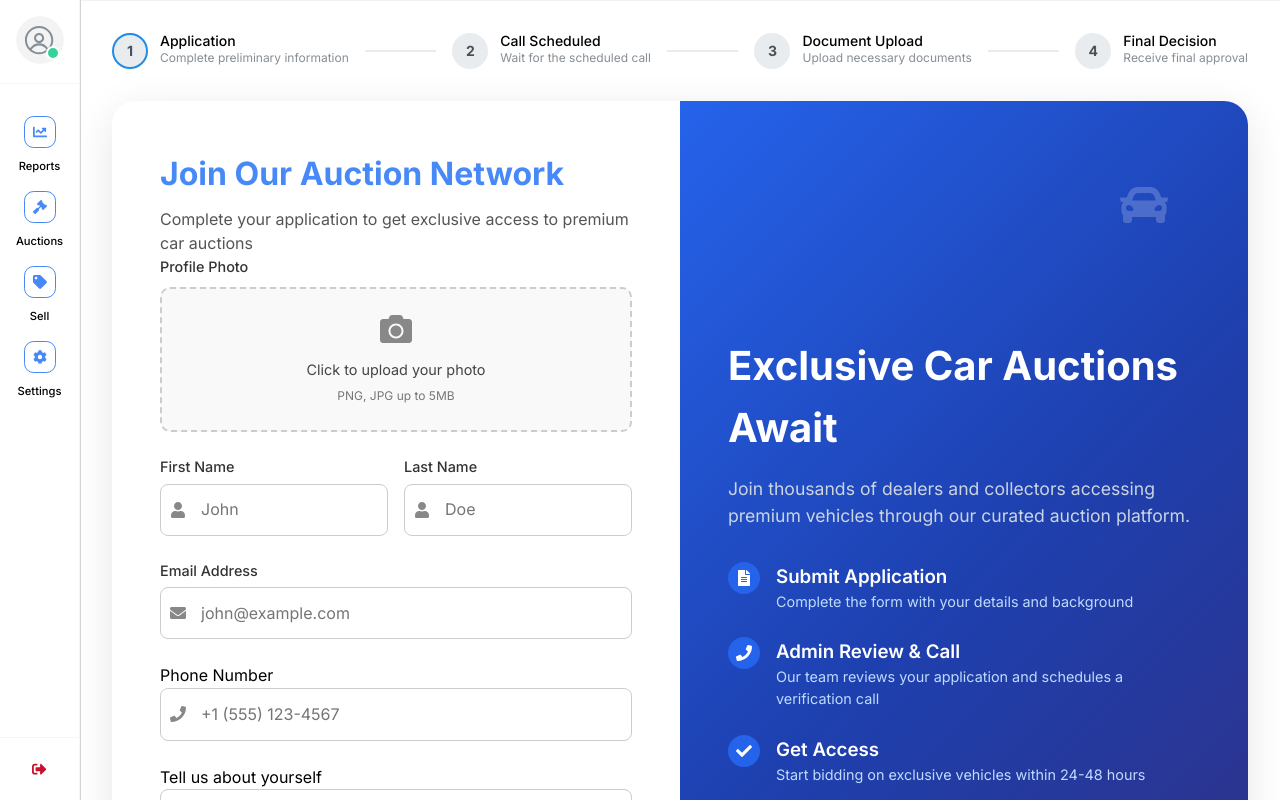
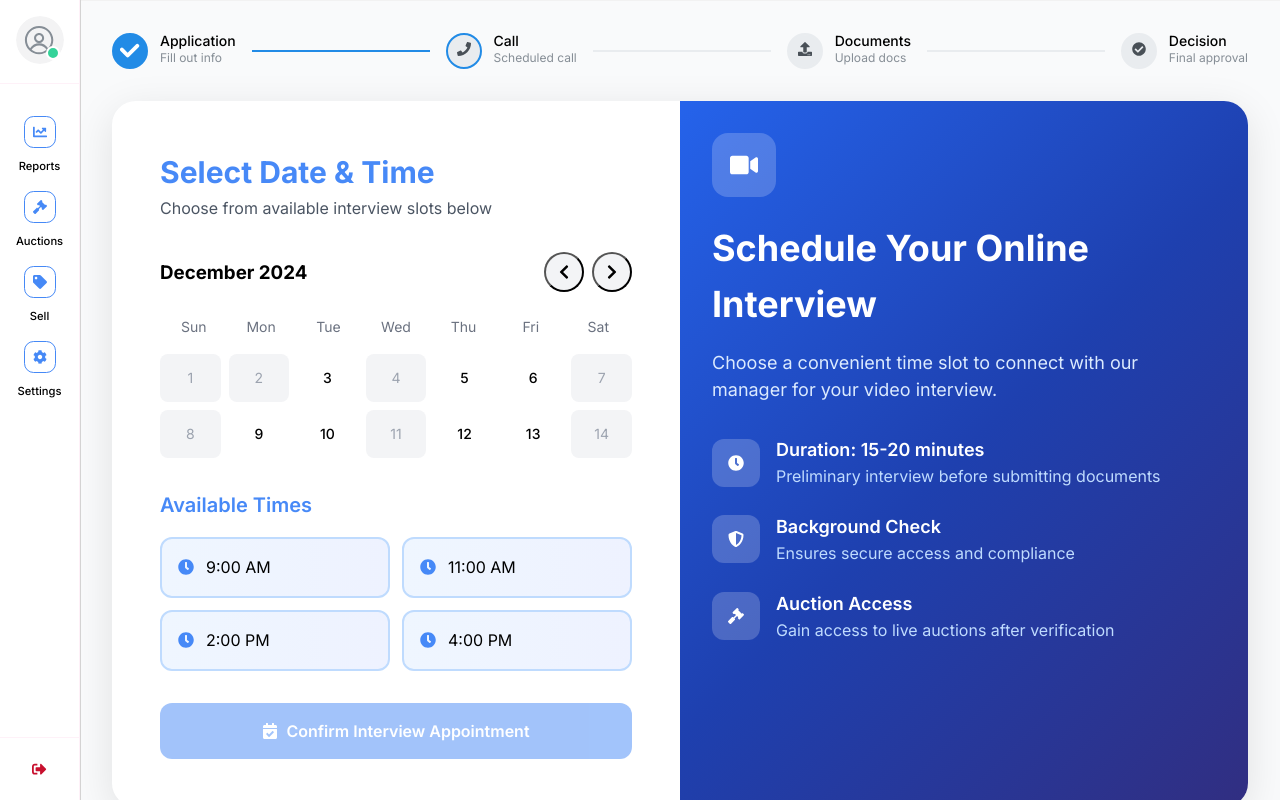
Before and after one commit to do-change-admin/do-change.me, a Next.js app: page /auctions/dealer/form in a window 1280 px wide. Built offline with nearby package versions, Linux system fonts and the light colour scheme; no server answers.

Commit message:
fixed resp

```diff
--- a/src/app/auctions/dealer/form/ApplicationForm/ApplicationForm.module.css
+++ b/src/app/auctions/dealer/form/ApplicationForm/ApplicationForm.module.css
@@ -7,7 +7,7 @@
 .formSection {
     width: 100%;
     background: white;
-    padding: 3rem;
+    padding: 2rem;
     display: flex;
     align-items: center;
 }
@@ -261,7 +261,7 @@
     }
 
     .infoSection {
-        padding: 1rem;
+        display: none;
     }
 
 }
--- a/src/app/auctions/dealer/form/CallSchedule/CallSchedule.module.css
+++ b/src/app/auctions/dealer/form/CallSchedule/CallSchedule.module.css
@@ -7,7 +7,7 @@
 }
 
 .infoSection {
-    padding: 3rem;
+    padding: 2rem;
     background: linear-gradient(135deg, #2563eb, #1e40af, #312e81);
     color: white;
     position: relative;
@@ -91,7 +91,7 @@
 .calendarTitle {
     font-size: 1.875rem;
     font-weight: bold;
-    color: #111827;
+    color: var(--text-texas-blue);
 }
 
 .calendarSubtitle {
@@ -183,7 +183,7 @@
 .timeTitle {
     font-size: 1.25rem;
     font-weight: 600;
-    color: #111827;
+    color: var(--text-texas-blue);
     margin-bottom: 1rem;
 }
 
@@ -248,3 +248,19 @@
     opacity: 0.5;
     cursor: not-allowed;
 }
+
+
+@media (max-width: 900px) {
+    .schedulerGrid {
+        grid-template-columns: 1fr;
+    }
+
+    .infoSection {
+        display: none;
+    }
+
+    /* Calendar */
+    .calendarSection {
+        padding: 1rem;
+    }
+}
--- a/src/app/auctions/dealer/form/CallSchedule/CallSchedule.tsx
+++ b/src/app/auctions/dealer/form/CallSchedule/CallSchedule.tsx
@@ -32,56 +32,6 @@ export const  CallSchedule = () => {
             <div className={styles.schedulerContainer}>
                 <div className={styles.schedulerCard}>
                     <div className={styles.schedulerGrid}>
-                        {/* INFO SECTION */}
-                        <motion.section
-                            id="interview-info"
-                            className={styles.infoSection}
-                            initial={{ opacity: 0, y: 30 }}
-                            animate={{ opacity: 1, y: 0 }}
-                            transition={{ duration: 0.6 }}
-                        >
-                            <div className={styles.infoContent}>
-                                <div className={styles.iconBox}>
-                                    <FaVideo size={28} className={styles.iconWhite} />
-                                </div>
-                                <h1 className={styles.title}>Schedule Your Online Interview</h1>
-                                <p className={styles.description}>
-                                    Choose a convenient time slot to connect with our manager for your video interview.
-                                </p>
-
-                                <div className={styles.infoItems}>
-                                    <div className={styles.infoItem}>
-                                        <div className={styles.infoIconBox}>
-                                            <FaClock className={styles.iconWhite} />
-                                        </div>
-                                        <div>
-                                            <h3 className={styles.infoTitle}>Duration: 15-20 minutes</h3>
-                                            <p className={styles.infoText}>Preliminary interview before submitting documents</p>
-                                        </div>
-                                    </div>
-
-                                    <div className={styles.infoItem}>
-                                        <div className={styles.infoIconBox}>
-                                            <FaShieldAlt className={styles.iconWhite} />
-                                        </div>
-                                        <div>
-                                            <h3 className={styles.infoTitle}>Background Check</h3>
-                                            <p className={styles.infoText}>Ensures secure access and compliance</p>
-                                        </div>
-                                    </div>
-
-                                    <div className={styles.infoItem}>
-                                        <div className={styles.infoIconBox}>
-                                            <FaGavel className={styles.iconWhite} />
-                                        </div>
-                                        <div>
-                                            <h3 className={styles.infoTitle}>Auction Access</h3>
-                                            <p className={styles.infoText}>Gain access to live auctions after verification</p>
-                                        </div>
-                                    </div>
-                                </div>
-                            </div>
-                        </motion.section>
 
                         {/* CALENDAR SECTION */}
                         <motion.section
@@ -170,6 +120,56 @@ export const  CallSchedule = () => {
                                 Confirm Interview Appointment
                             </button>
                         </motion.section>
+
+                        {/* INFO SECTION */}
+                        <motion.section
+                            className={styles.infoSection}
+                            initial={{ opacity: 0, y: 30 }}
+                            animate={{ opacity: 1, y: 0 }}
+                            transition={{ duration: 0.6 }}
+                        >
+                            <div className={styles.infoContent}>
+                                <div className={styles.iconBox}>
+                                    <FaVideo size={28} className={styles.iconWhite} />
+                                </div>
+                                <h1 className={styles.title}>Schedule Your Online Interview</h1>
+                                <p className={styles.description}>
+                                    Choose a convenient time slot to connect with our manager for your video interview.
+                                </p>
+
+                                <div className={styles.infoItems}>
+                                    <div className={styles.infoItem}>
+                                        <div className={styles.infoIconBox}>
+                                            <FaClock className={styles.iconWhite} />
+                                        </div>
+                                        <div>
+                                            <h3 className={styles.infoTitle}>Duration: 15-20 minutes</h3>
+                                            <p className={styles.infoText}>Preliminary interview before submitting documents</p>
+                                        </div>
+                                    </div>
+
+                                    <div className={styles.infoItem}>
+                                        <div className={styles.infoIconBox}>
+                                            <FaShieldAlt className={styles.iconWhite} />
+                                        </div>
+                                        <div>
+                                            <h3 className={styles.infoTitle}>Background Check</h3>
+                                            <p className={styles.infoText}>Ensures secure access and compliance</p>
+                                        </div>
+                                    </div>
+
+                                    <div className={styles.infoItem}>
+                                        <div className={styles.infoIconBox}>
+                                            <FaGavel className={styles.iconWhite} />
+                                        </div>
+                                        <div>
+                                            <h3 className={styles.infoTitle}>Auction Access</h3>
+                                            <p className={styles.infoText}>Gain access to live auctions after verification</p>
+                                        </div>
+                                    </div>
+                                </div>
+                            </div>
+                        </motion.section>
                     </div>
                 </div>
             </div>
--- a/src/app/auctions/dealer/form/page.module.css
+++ b/src/app/auctions/dealer/form/page.module.css
@@ -1,11 +1,9 @@
 .container {
     padding: 2rem;
-    background: #ffffff;
 }
 
 .content {
     width: 100%;
-    min-height: 100vh;
     display: flex;
     justify-content: center;
 }
@@ -16,5 +14,39 @@
     border-radius: 1.5rem;
     box-shadow: 0 10px 40px rgba(0, 0, 0, 0.1);
     overflow: hidden;
-    margin-top: 2rem;
+    margin-top: 1rem;
 }
+
+.stepper {
+    margin-bottom: 1rem;
+    overflow-x: auto;
+}
+
+.stepper::-webkit-scrollbar {
+    display: none;
+}
+
+@media (max-width: 900px) {
+    .container {
+        padding: 1rem;
+    }
+    .stepper {
+        flex-direction: column;
+    }
+
+    /* скрываем текст у шагов */
+    .stepper :global(.mantine-Stepper-stepLabel),
+    .stepper :global(.mantine-Stepper-stepDescription) {
+        display: none;
+    }
+
+    /* центрируем иконки */
+    .stepper :global(.mantine-Stepper-stepIcon) {
+        margin: 0 auto;
+    }
+
+    .card {
+        padding: 1rem;
+        margin-top: 1rem;
+    }
+}
--- a/src/app/auctions/dealer/form/page.tsx
+++ b/src/app/auctions/dealer/form/page.tsx
@@ -3,37 +3,24 @@
 import { useState } from "react";
 import { Box, Stepper } from "@mantine/core";
 import { motion } from "framer-motion";
+import { FaFileAlt, FaPhone, FaUpload, FaCheckCircle } from "react-icons/fa";
 import styles from "./page.module.css";
-import {CallSchedule} from "@/app/auctions/dealer/form/CallSchedule/CallSchedule";
-import {ApplicationForm} from "@/app/auctions/dealer/form/ApplicationForm/ApplicationForm";
+import { CallSchedule } from "@/app/auctions/dealer/form/CallSchedule/CallSchedule";
+import { ApplicationForm } from "@/app/auctions/dealer/form/ApplicationForm/ApplicationForm";
 
 const stepsData = [
-    { label: "Application", description: "Complete preliminary information", completed: false },
-    { label: "Call Scheduled", description: "Wait for the scheduled call", completed: false },
-    { label: "Document Upload", description: "Upload necessary documents", completed: false },
-    { label: "Final Decision", description: "Receive final approval", completed: false },
+    { label: "Application", description: "Fill out info", icon: <FaFileAlt /> },
+    { label: "Call", description: "Scheduled call", icon: <FaPhone /> },
+    { label: "Documents", description: "Upload docs", icon: <FaUpload /> },
+    { label: "Decision", description: "Final approval", icon: <FaCheckCircle /> },
 ];
 
 export default function Page() {
-    const [activeStep, setActiveStep] = useState(0);
-
-    const [steps, setSteps] = useState(stepsData);
-
-    const handleNext = () => {
-        const newSteps = [...steps];
-        newSteps[activeStep].completed = true;
-        setSteps(newSteps);
-        setActiveStep((prev) => Math.min(prev + 1, steps.length - 1));
-    };
+    const [activeStep, setActiveStep] = useState(1);
 
     const handleStepClick = (index: number) => {
-        // Разрешаем переход только на текущий шаг или уже выполненные
-        if (index <= activeStep && steps[index].completed) {
-            setActiveStep(index);
-        }
+        if (index <= activeStep) setActiveStep(index);
     };
-
-
 
     return (
         <Box
@@ -49,24 +36,26 @@ export default function Page() {
                 color="blue"
                 size="sm"
                 orientation="horizontal"
+                className={styles.stepper}
             >
-                {steps.map((step, idx) => (
+                {stepsData.map((step, idx) => (
                     <Stepper.Step
                         key={idx}
                         label={step.label}
                         description={step.description}
-                        // allowStepSelect={step.completed || idx === activeStep} // блокировка
+                        icon={step.icon}
                     />
                 ))}
             </Stepper>
+
             <div className={styles.content}>
                 <div className={styles.card}>
-                    {activeStep === 0 && <ApplicationForm/>}
-                    {activeStep === 1 && <CallSchedule/>}
+                    {activeStep === 0 && <ApplicationForm />}
+                    {activeStep === 1 && <CallSchedule />}
+                    {activeStep === 2 && <div>Upload docs form here</div>}
+                    {activeStep === 3 && <div>Final decision stage</div>}
                 </div>
             </div>
-
-
         </Box>
     );
 }
```
